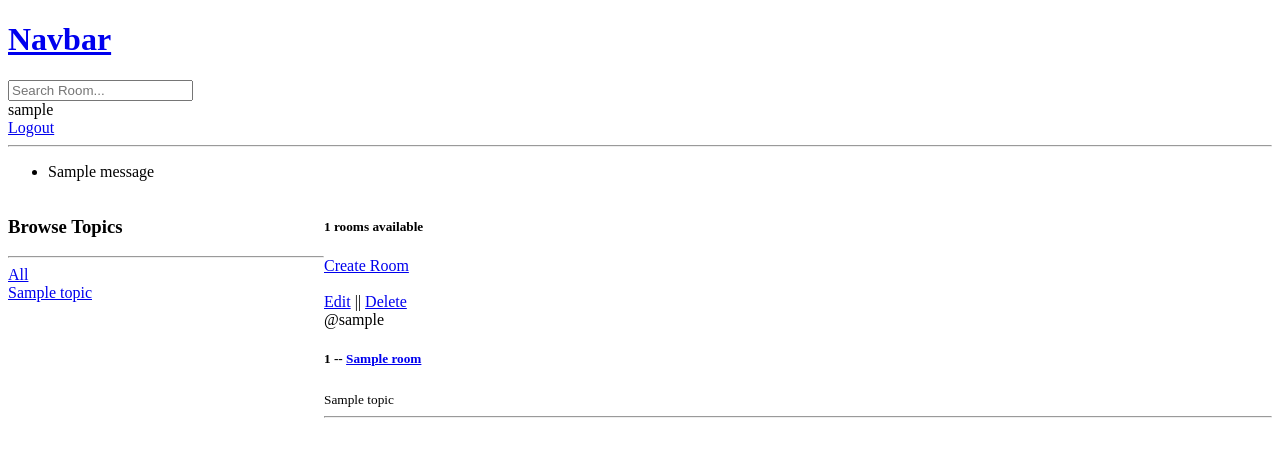
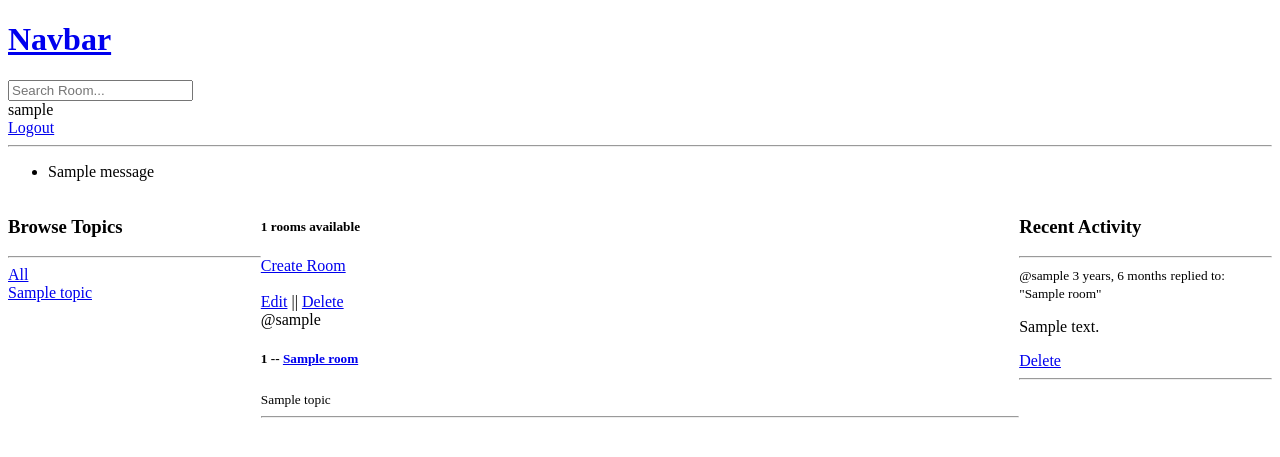
Before and after one commit to DeaaTH65/Study_Buddy, a Django app: page / in a window 1280 px wide. Shown: the top 457 px of the page. Run offline with Django 4.2, Linux system fonts and the light colour scheme; a user stored in the database is signed in; tables that the repository leaves empty hold one stand-in row (values such as "Sample post"); one stand-in notice (Sample message) is shown.

Commit message:
Recent Activity

```diff
--- a/base/templates/base/home.html
+++ b/base/templates/base/home.html
@@ -4,7 +4,7 @@
 <style>
     .home-container {
         display: grid;
-        grid-template-columns: 1fr 3fr;
+        grid-template-columns: 1fr 3fr 1fr;
     }
 </style>
 
@@ -45,5 +45,24 @@
             {% endfor %}
         </div>
     </div>
+
+
+    <div>
+        <h3> Recent Activity </h3>
+        <hr/>
+        {% for message in room_messages %}
+        <div>
+            <small>@{{message.user}}  {{message.created|timesince}}</small>
+            <small>replied to: "{{message.room}}"</small>
+
+            <p> {{message}} </p>
+
+            {% if request.user == message.user %}
+                <a href="{% url 'delete-message' message.id %}">Delete</a>
+            {% endif %}
+            <hr>
+        </div>
+        {% endfor %}
+    </div>
 </div>
 {% endblock content %}
--- a/base/views.py
+++ b/base/views.py
@@ -66,7 +66,8 @@ def home(request):
         )
     topics = Topic.objects.all()
     room_count = rooms.count
-    context = {'rooms': rooms, 'topics': topics, 'room_count': room_count}
+    room_messages = Message.objects.filter(Q(room__topic__name__icontains=q))
+    context = {'rooms': rooms, 'topics': topics, 'room_count': room_count, 'room_messages': room_messages}
     return render(request, 'base/home.html', context)
 
 
```
